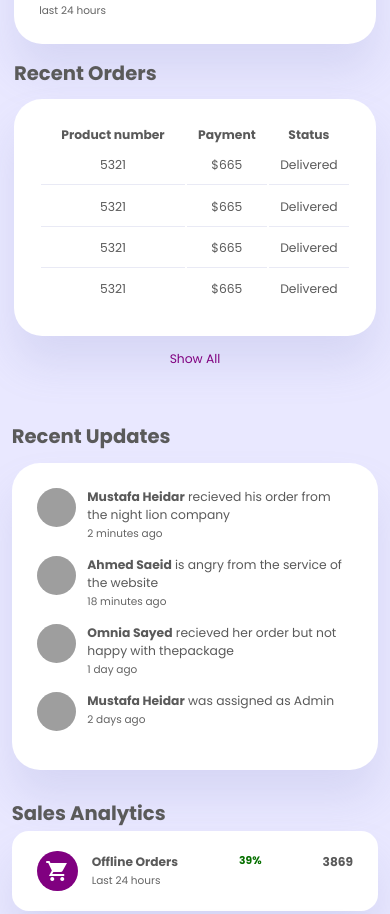
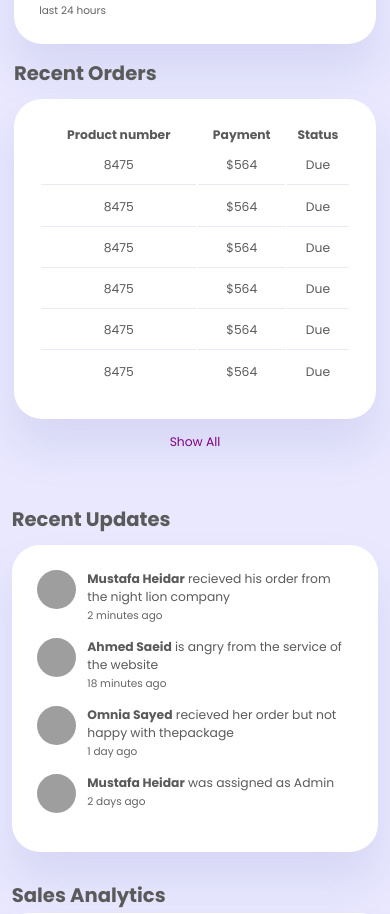
Before and after one commit to kdkibtops/responsive_clinic, a website: page Web/index.html in a window 390 px wide. Shown: the part 850-1764 px from the top of the page. Drawn offline with Linux system fonts and the light colour scheme; grey boxes are pictures that could not be loaded.

Commit message:
Finished responsive edits from youtube video

```diff
--- a/Web/index.html
+++ b/Web/index.html
@@ -166,7 +166,7 @@
                         </tr>
                     </thead>
                     <tbody>
-                        <tr>
+                        <!-- <tr>
                             <td>Foldable mini</td>
                             <td>5321</td>
                             <td>$665</td>
@@ -193,7 +193,7 @@
                             <td>$665</td>
                             <td class="Warning">Delivered</td>
                             <td class="primary">Details</td>
-                        </tr>
+                        </tr> -->
                     </tbody>
                 </table>
                 <a href="#">Show All</a>
@@ -320,9 +320,11 @@
             </div>
         </div>
     </div>
-    <script>
-        src = "./scripts/responsive.js"
+    <script src="./scripts/order.js">
     </script>
+    <script src="./scripts/responsive.js">
+    </script>
+
 </body>
 
 
--- /dev/null
+++ b/Web/scripts/order.js
@@ -0,0 +1,56 @@
+const orders = [{
+        productName: 'Foldable mini drone',
+        productNumber: '8475',
+        payment: '$564',
+        paymentStatus: 'Due',
+        shipping: 'Pending',
+        details: 'NA'
+
+    },
+    {
+        productName: 'Chees',
+        productNumber: '8475',
+        payment: '$564',
+        paymentStatus: 'Due',
+        shipping: 'active',
+        details: 'NA'
+
+    },
+    {
+        productName: 'Fruits',
+        productNumber: '8475',
+        payment: '$564',
+        paymentStatus: 'Due',
+        shipping: 'active',
+        details: 'NA',
+        details: 'NA'
+
+    },
+    {
+        productName: 'Books',
+        productNumber: '8475',
+        payment: '$564',
+        paymentStatus: 'Due',
+        shipping: 'delivered',
+        details: 'NA'
+
+    },
+    {
+        productName: 'Films',
+        productNumber: '8475',
+        payment: '$564',
+        paymentStatus: 'Due',
+        shipping: 'Pending',
+        details: 'NA'
+
+    },
+    {
+        productName: 'Laptop',
+        productNumber: '8475',
+        payment: '$564',
+        paymentStatus: 'Due',
+        shipping: 'delivered',
+        details: 'NA'
+
+    }
+]
--- a/Web/scripts/responsive.js
+++ b/Web/scripts/responsive.js
@@ -0,0 +1,30 @@
+const sideMenu = document.querySelector('aside');
+const menuBtn = document.querySelector('#menu-btn');
+const closeBtn = document.querySelector('#close-btn');
+const themeToggler = document.querySelector('.theme-toggler');
+
+
+menuBtn.addEventListener('click', () => {
+    sideMenu.style.display = 'block';
+});
+closeBtn.addEventListener('click', () => {
+    sideMenu.style.display = 'none';
+});
+
+themeToggler.addEventListener('click', () => {
+    document.body.classList.toggle('dark-theme-variables');
+    themeToggler.querySelector('span').classList.toggle('active');
+});
+
+orders.forEach(order => {
+    const tr = document.createElement('tr');
+    const trContent = `
+            <td>${order.productName}</td>
+            <td>${order.productNumber}</td>
+            <td>${order.payment}</td>
+            <td class=${order.shipping === 'Declined' ? 'Danger': order.shipping === 'pending' ? 'Warning' :'Primary'}>${order.paymentStatus}</td>
+            <td class="primary">${order.details}</td>
+    `;
+    tr.innerHTML = trContent;
+    document.querySelector('table tbody').appendChild(tr);
+})
--- a/Web/styles/style.css
+++ b/Web/styles/style.css
@@ -18,6 +18,15 @@
     --border-radius-3: 1.2rem;
     --card-padding: 1.8rem;
     --padding-1: 1.2rem;
+    --box-shadow: 0 2rem 3rem var(--color-light);
+}
+
+.dark-theme-variables {
+    --color-background: #181a1e;
+    --color-white: #202528;
+    --color-dark: #edeffd;
+    --color-dark-variant: #a3bdcc;
+    --color-light: rgba(0, 0, 0, 0.4);
     --box-shadow: 0 2rem 3rem var(--color-light);
 }
 
@@ -520,6 +529,11 @@ main .recent-orders a {
     justify-content: center;
 }
 
+.right .sales-analytics .add-product:hover {
+    background: var(--color-primary);
+    color: var(--color-white);
+}
+
 .right .sales-analytics .add-product div {
     display: flex;
     align-items: center;
@@ -585,7 +599,7 @@ main .recent-orders a {
     }
     aside {
         position: fixed;
-        left: 0;
+        left: -100%;
         background: var(--color-white);
         width: 18rem;
         z-index: 3;
@@ -593,6 +607,12 @@ main .recent-orders a {
         height: 100vh;
         padding: var(--card-padding);
         display: none;
+        animation: showMenu 400ms ease forwards;
+    }
+    @keyframes showMenu {
+        to {
+            left: 0;
+        }
     }
     aside .logo {
         margin-left: 1rem;
```
Also changed, not shown: tsconfig.json (+6 -14 lines).
